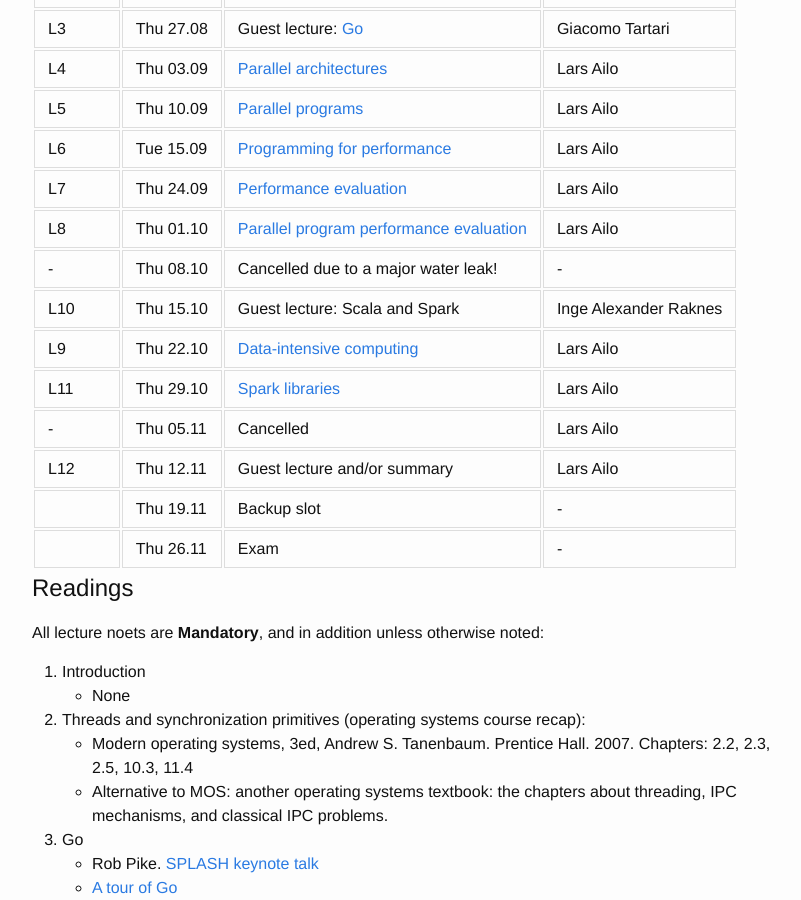
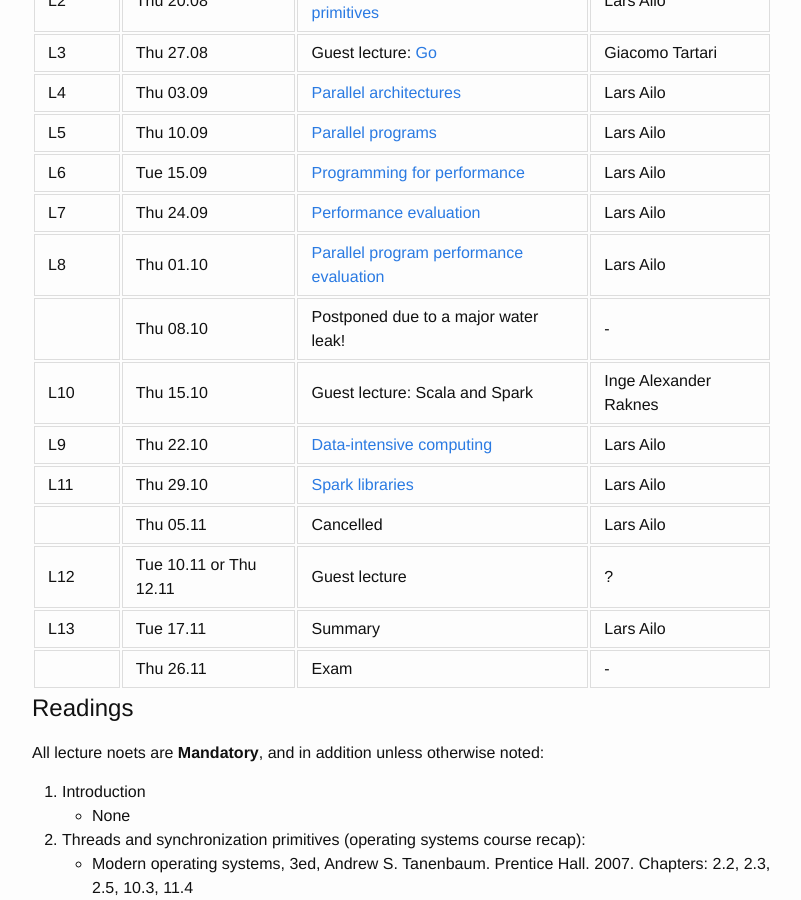
Before and after one commit to uit-inf-2202/syllabus, a Jekyll site: the page built from index.md, in a window 1280 px wide and 900 px high, scrolled down 717 px. Shown: the whole window, without its empty margins (238-1039 px from the left). Built offline with Jekyll 4.4.1, drawn with Linux system fonts in a browser that asks for light colours.

Commit message:
Updated lecture plan with guest lecture and date for summary lecture

```diff
--- a/index.md
+++ b/index.md
@@ -31,14 +31,14 @@ We have the following rooms and hours:
 | L6  | Tue 15.09 | [Programming for performance](lectures/06-programming-for-performance.pptx)	| Lars Ailo |
 | L7  | Thu 24.09 | [Performance evaluation](lectures/07-performance-evaluation.pptx) | Lars Ailo |
 | L8  | Thu 01.10 | [Parallel program performance evaluation](lectures/08-parallel-program-performance.pptx) | Lars Ailo |
-| -   | Thu 08.10 | Cancelled due to a major water leak!	| - |
+|     | Thu 08.10 | Postponed due to a major water leak!	| - |
 | L10 | Thu 15.10 | Guest lecture: Scala and Spark			| Inge Alexander Raknes |
 | L9  | Thu 22.10 | [Data-intensive computing](lectures/10-data-intensive-computing.pptx) | Lars Ailo |
 | L11 | Thu 29.10 | [Spark libraries](lectures/11-spark-libraries.pptx) | Lars Ailo |
-| -   | Thu 05.11 | Cancelled 	| Lars Ailo |
-| L12 | Thu 12.11 | Guest lecture and/or summary			| Lars Ailo |
-|	  | Thu 19.11 | Backup slot 							| - |
-|	  | Thu 26.11 | Exam 									| - |
+|     | Thu 05.11 | Cancelled 	| Lars Ailo |
+| L12 | Tue 10.11 or Thu 12.11 | Guest lecture | ? |
+| L13 | Tue 17.11 | Summary	| Lars Ailo |
+|     | Thu 26.11 | Exam | - |
 
 ## Readings
 
```
